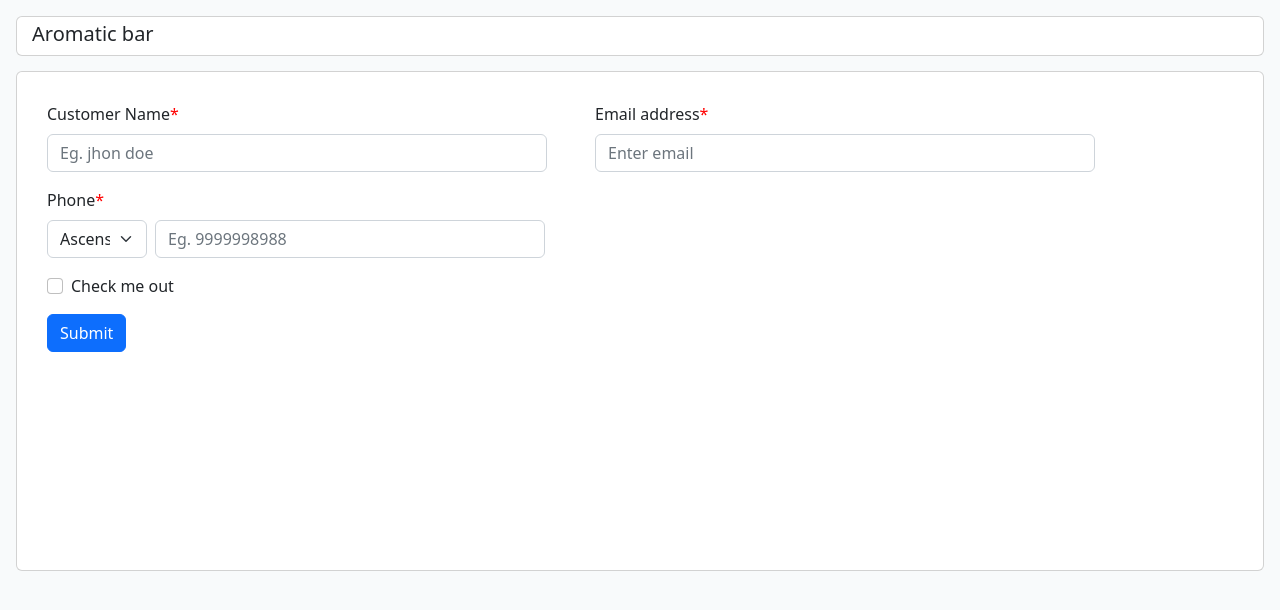
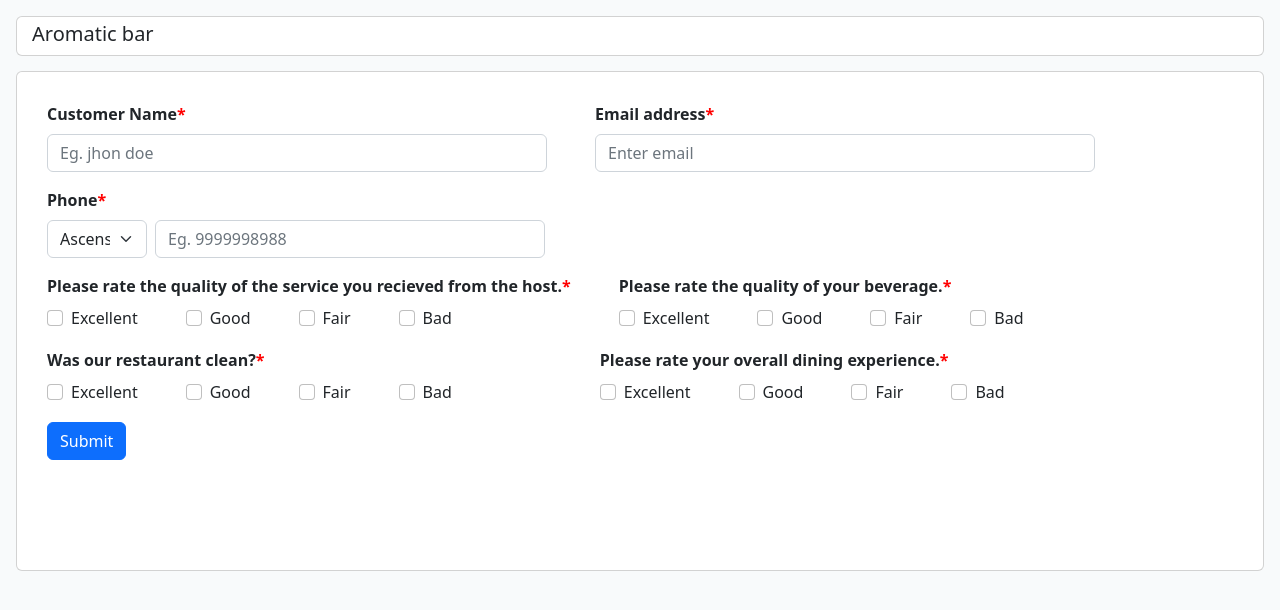
Before and after one commit to Iqbal0786/senpiper-assignment, a React (Create React App) app: page / in a window 1280 px wide. Shown: the top 610 px of the page. Built offline with nearby package versions, Linux system fonts and the light colour scheme.

Commit message:
added check boxes

```diff
--- a/src/components/Feedback.jsx
+++ b/src/components/Feedback.jsx
@@ -1,6 +1,6 @@
 import React from "react";
 import { Container, Card, Stack, Form, Button } from "react-bootstrap";
-import {phoneData} from "../utils/phoneData"
+import { phoneData } from "../utils/phoneData";
 export default function Feedback() {
   return (
     <>
@@ -23,37 +23,97 @@ export default function Feedback() {
           <Form>
             <Stack direction="horizontal" gap={5}>
               <Form.Group className="mb-3" controlId="formBasicEmail">
-              <Form.Label>Customer Name<span style={{color:"red"}}>*</span></Form.Label>
-              <Form.Control type="text" placeholder="Eg. jhon doe" style={{width:"500px"}} />
+                <Form.Label style={{ fontWeight: "bold" }}>
+                  Customer Name<span style={{ color: "red" }}>*</span>
+                </Form.Label>
+                <Form.Control
+                  type="text"
+                  placeholder="Eg. jhon doe"
+                  style={{ width: "500px" }}
+                />
               </Form.Group>
               <Form.Group className="mb-3" controlId="formBasicEmail">
-              <Form.Label>Email address<span style={{color:"red"}}>*</span></Form.Label>
-              <Form.Control type="email" placeholder="Enter email" style={{width:"500px"}} />
+                <Form.Label style={{ fontWeight: "bold" }}>
+                  Email address<span style={{ color: "red" }}>*</span>
+                </Form.Label>
+                <Form.Control
+                  type="email"
+                  placeholder="Enter email"
+                  style={{ width: "500px" }}
+                />
               </Form.Group>
-
             </Stack>
 
             <Form.Group className="mb-3" controlId="formBasicPassword">
-              <Form.Label>Phone<span style={{color:"red"}}>*</span></Form.Label>
+              <Form.Label style={{ fontWeight: "bold" }}>
+                Phone<span style={{ color: "red" }}>*</span>
+              </Form.Label>
               <Stack direction="horizontal" gap={2}>
-               <Form.Select style={{width:"100px" ,fontSize:"16px"}}>
-                 {
-                 phoneData.map((opt)=>{
-                   return (
-                    <option  >
-                       {opt.name}
-                    </option>
-                   )
-                 })
-                 }
+                <Form.Select style={{ width: "100px", fontSize: "16px" }}>
+                  {phoneData.map((opt) => {
+                    return <option>{opt.name}</option>;
+                  })}
                 </Form.Select>
-              <Form.Control type="text" placeholder="Eg. 9999998988" style={{width:"390px"}} />
-
+                <Form.Control
+                  type="text"
+                  placeholder="Eg. 9999998988"
+                  style={{ width: "390px" }}
+                />
               </Stack>
             </Form.Group>
+            <Stack direction="horizontal" gap={5}>
             <Form.Group className="mb-3" controlId="formBasicCheckbox">
-              <Form.Check type="checkbox" label="Check me out" />
+              <Form.Label style={{ fontWeight: "bold" }}>
+                Please rate the quality of the service you recieved from the
+                host.<span style={{ color: "red" }}>*</span>
+              </Form.Label>
+              <Stack direction="horizontal" gap={5}>
+              <Form.Check type="checkbox" label="Excellent" />
+              <Form.Check type="checkbox" label="Good" />
+              <Form.Check type="checkbox" label="Fair" />
+              <Form.Check type="checkbox" label="Bad" />
+              </Stack>
+
             </Form.Group>
+            <Form.Group className="mb-3" controlId="formBasicCheckbox">
+              <Form.Label style={{ fontWeight: "bold" }}>
+              Please rate the quality of your beverage.<span style={{ color: "red" }}>*</span>
+              </Form.Label>
+              <Stack direction="horizontal" gap={5}>
+              <Form.Check type="checkbox" label="Excellent" />
+              <Form.Check type="checkbox" label="Good" />
+              <Form.Check type="checkbox" label="Fair" />
+              <Form.Check type="checkbox" label="Bad" />
+              </Stack>
+
+            </Form.Group>
+            </Stack>
+            <Stack direction="horizontal" gap={5}>
+            <Form.Group className="mb-3" controlId="formBasicCheckbox">
+              <Form.Label style={{ fontWeight: "bold" }}>
+              Was our restaurant clean?<span style={{ color: "red" }}>*</span>
+              </Form.Label>
+              <Stack direction="horizontal" gap={5}>
+              <Form.Check type="checkbox" label="Excellent" />
+              <Form.Check type="checkbox" label="Good" />
+              <Form.Check type="checkbox" label="Fair" />
+              <Form.Check type="checkbox" label="Bad" />
+              </Stack>
+
+            </Form.Group>
+            <Form.Group className="mb-3" style={{marginLeft:"100px"}}>
+              <Form.Label style={{ fontWeight: "bold" }}>
+              Please rate your overall dining experience.<span style={{ color: "red" }}>*</span>
+              </Form.Label>
+              <Stack direction="horizontal" gap={5}>
+              <Form.Check type="checkbox" label="Excellent" />
+              <Form.Check type="checkbox" label="Good" />
+              <Form.Check type="checkbox" label="Fair" />
+              <Form.Check type="checkbox" label="Bad" />
+              </Stack>
+
+            </Form.Group>
+            </Stack>
             <Button variant="primary" type="submit">
               Submit
             </Button>
```
Lines whose indentation alone changed are shown as unchanged.
